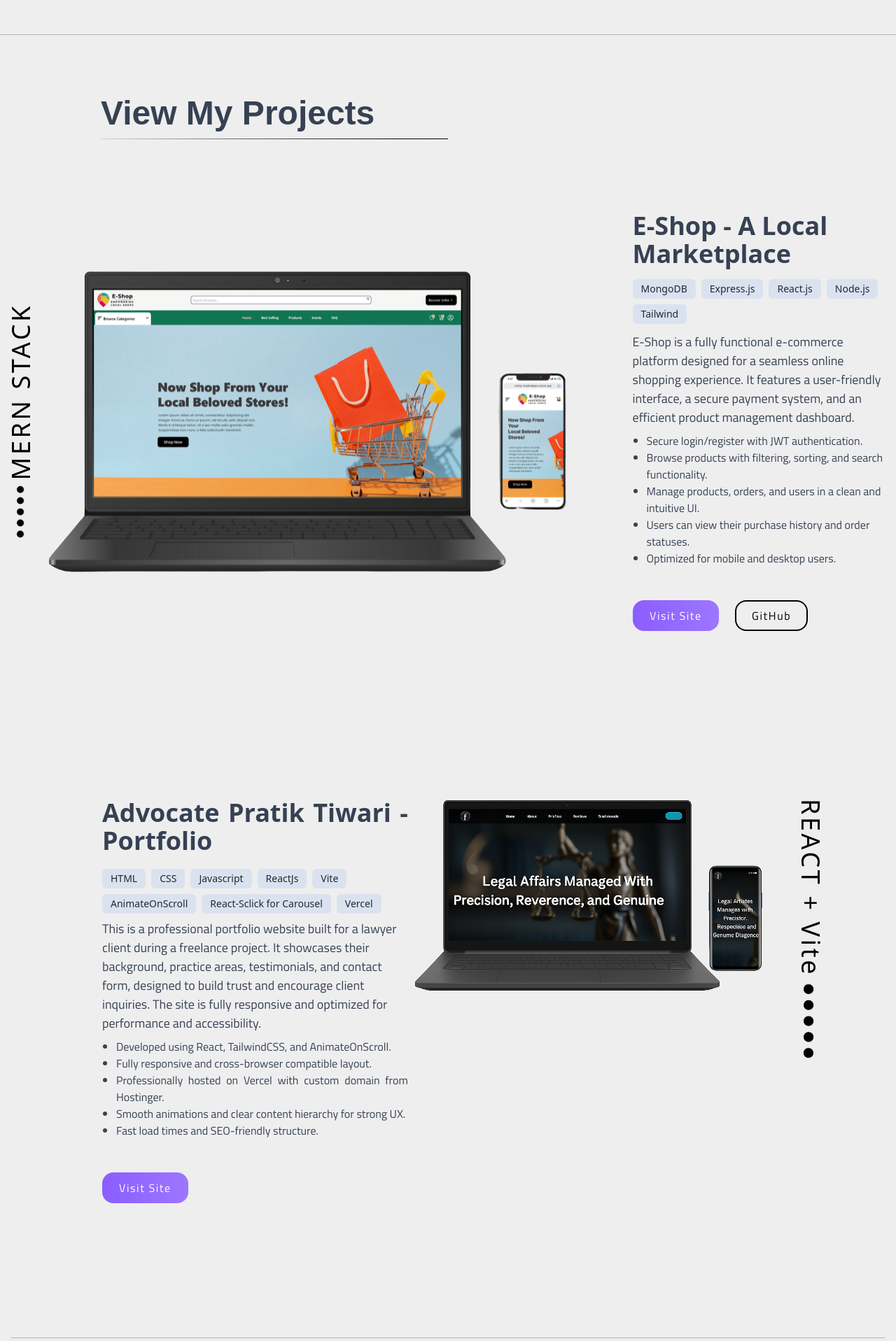
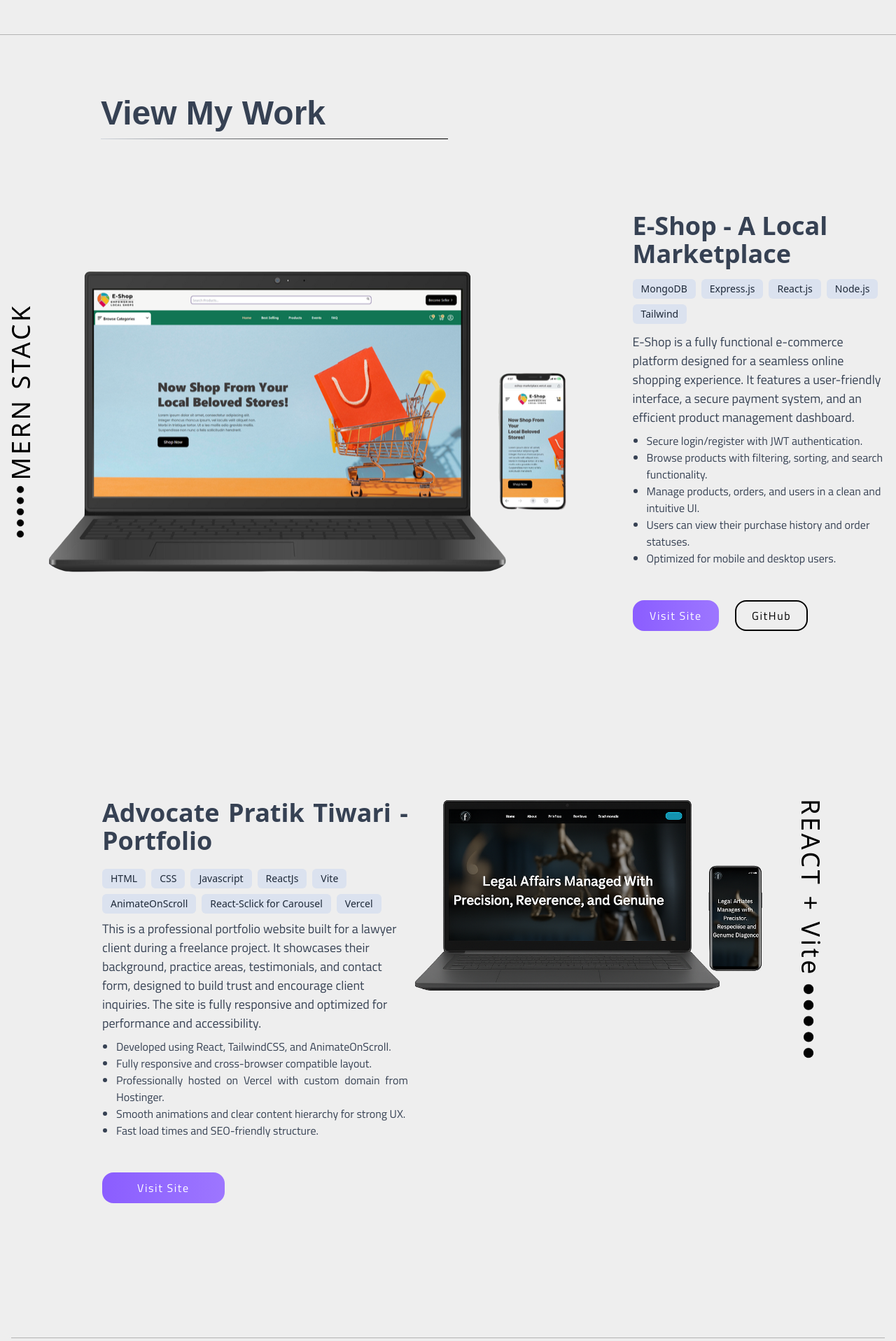
Before and after one commit to Altafraza07/ARZ.web, a React (Vite) app: page / in a window 1280 px wide. Shown: the part 4130-6047 px from the top of the page at 70% size. Built offline with nearby package versions, Linux system fonts and the light colour scheme; a web font is replaced by a local one.

Commit message:
Update Projects.jsx

```diff
--- a/src/components/Projects.jsx
+++ b/src/components/Projects.jsx
@@ -28,7 +28,7 @@ const Projects = () => {
       <div className="flex flex-col justify-center text-center">
         <div className="w-full max-w-[1675px] mx-auto px-4 sm:px-8 md:px-12 lg:px-20 xl:px-32">
           <h1 className="md:text-5xl text-3xl font-bold tracking-normal text-left text-gray-700 dark:text-white z-10 md:py-2 pb-4 m-0 futura">
-            View My Projects
+            View My Work
             <hr className="h-[1px] bg-gradient-to-r from-gray-300 to-black border-none w-1/2 mt-3" />
           </h1>
         </div>
@@ -165,9 +165,9 @@ const Projects = () => {
       <li>Fast load times and SEO-friendly structure.</li>
     </ul>
 
-    <div className="md:mt-12 mt-4 flex items-end">
+    <div className="md:mt-12 mt-4 flex items-end justify-start">
       <div
-        className={`titillium-web tracking-widest duration-300 bg-gradient-to-r from-[#8B5DFF] to-[#9d76ff] dark:from-violet-400 dark:to-violet-500 relative px-6 py-[10px] text-white hover:text-white font-semibold rounded-2xl overflow-hidden gradient-hover ${
+        className={`titillium-web tracking-widest duration-300 bg-gradient-to-r from-[#8B5DFF] to-[#9d76ff] dark:from-violet-400 w-[40%] dark:to-violet-500 relative px-10 py-[10px] text-white hover:text-white font-semibold rounded-2xl overflow-hidden gradient-hover ${
           darkMode ? "gradient-dark" : "gradient-light"
         } mr-6`}
       >
```
